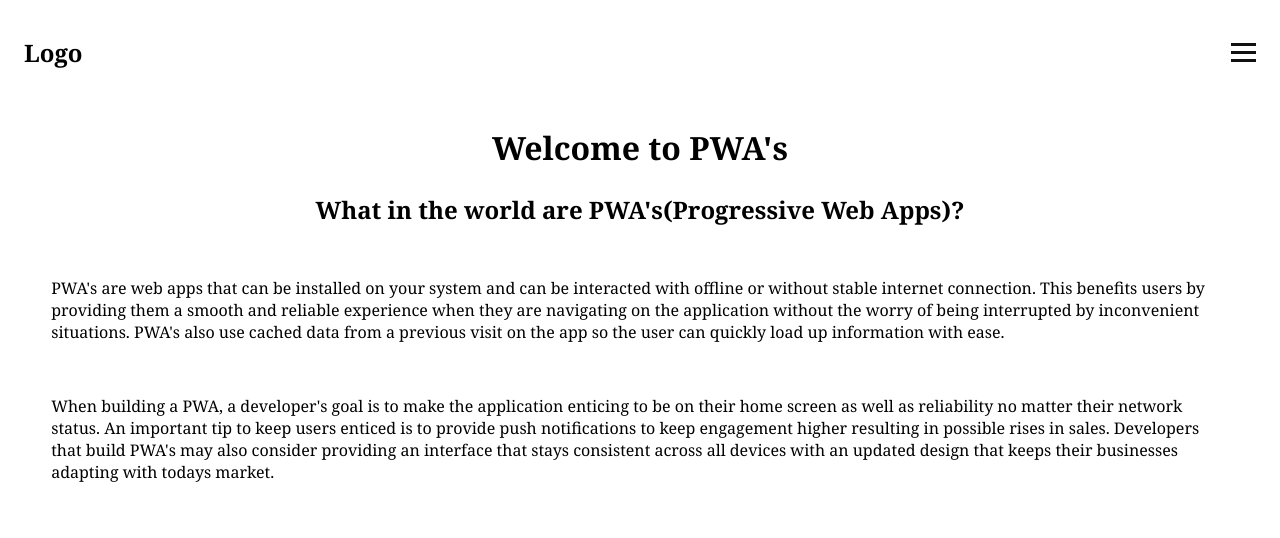
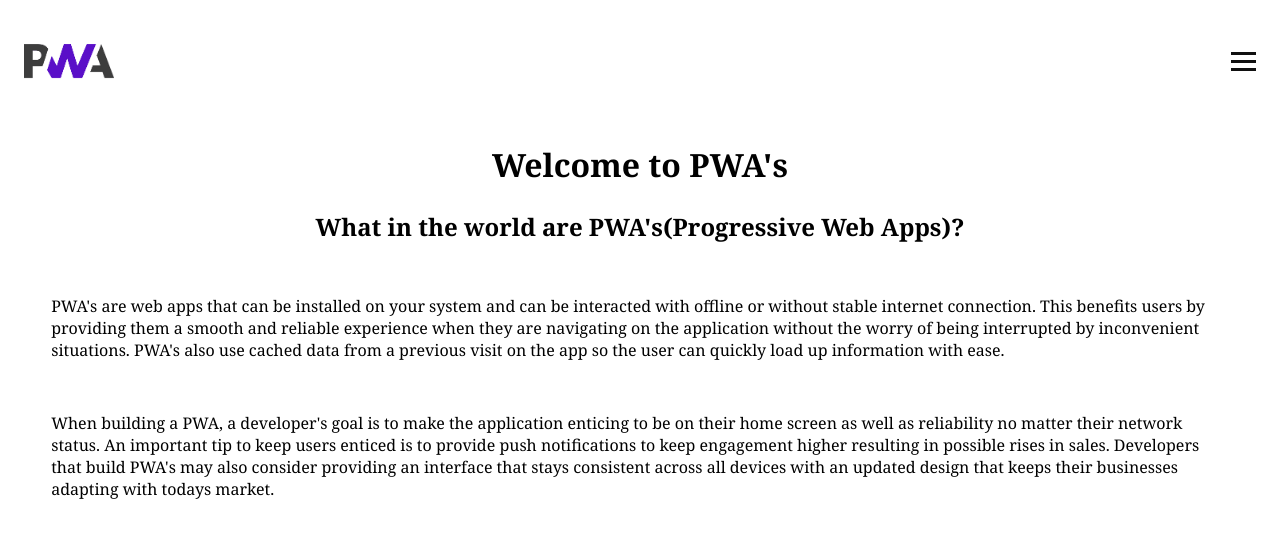
Before and after one commit to blueLotus3/simplepwa, a plain HTML site: page index.html in a window 1280 px wide. Drawn offline with Linux system fonts and the light colour scheme.

Commit message:
added logo and finishing touches

```diff
--- a/hamburger.js
+++ b/hamburger.js
@@ -29,5 +29,5 @@
     document.getElementById("start").style.backgroundImage = "url(images/lightgold.jpg)";
  }
  function changeToDef() {
-    document.getElementById("start").body.style.backgroundColor = "blue";
+    document.getElementById("start").body.style.backgroundColor = 'blue';
  }
--- a/index.html
+++ b/index.html
@@ -12,7 +12,7 @@
         <div id="start">
         <header>
             <nav class="navbar">
-                <h2>Logo</h2>
+                <img src="/images/pwwa.png" alt="logo" id="logo">
                 <div class="container">
                     <ul class="nav-menu">
                         <li class="nav-item" id="blue" onclick="changeToBlue()">Light Blue</li>
--- a/service-worker.js
+++ b/service-worker.js
@@ -8,7 +8,8 @@ const assets = [
 "/js/manifest.json",
 "/images/lightblue.jpg",
 "/images/lightgold.jpg",
-"/images/gold.jpeg"
+"/images/gold.jpeg",
+"/images/pwwa.png"
 ];
 
 /* for installing event listener */
--- a/style.css
+++ b/style.css
@@ -3,6 +3,12 @@ body, html{
     font-weight: 400;
     height: 100%;
     font-family: Georgia, 'Times New Roman', Times, serif;
+}
+#logo {
+    position: relative;
+    width: 90px;
+    height: 90px;
+    border-radius: 10px;
 }
 h1 {
     text-align: center;
@@ -92,6 +98,7 @@ ul.nav-menu li a:hover {
 
 .nav-item {
     margin: 2.5rem 0;
+    cursor: pointer;
 }
 
 .hamburger {
```
Also changed, not shown: images/pwwa.png (added).
